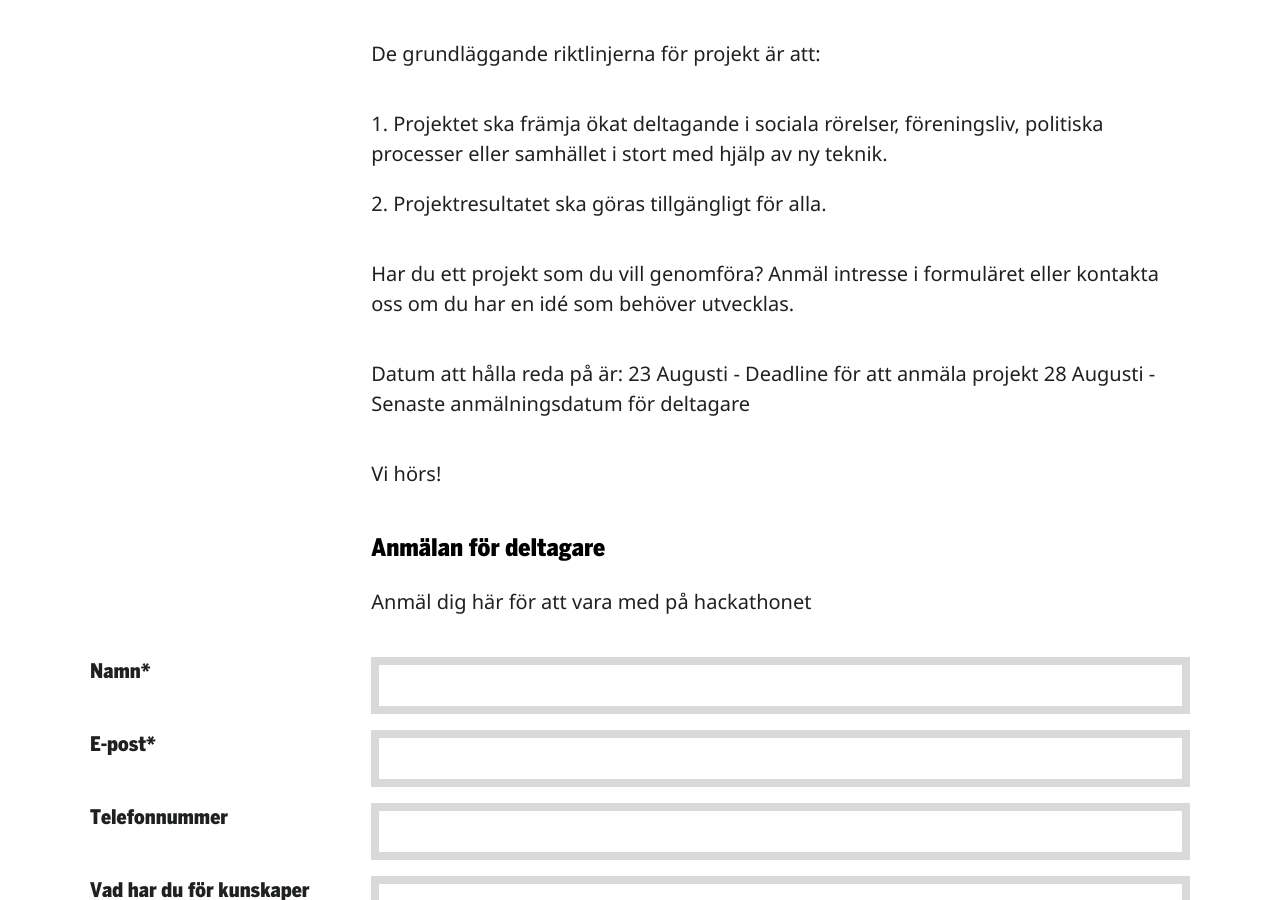
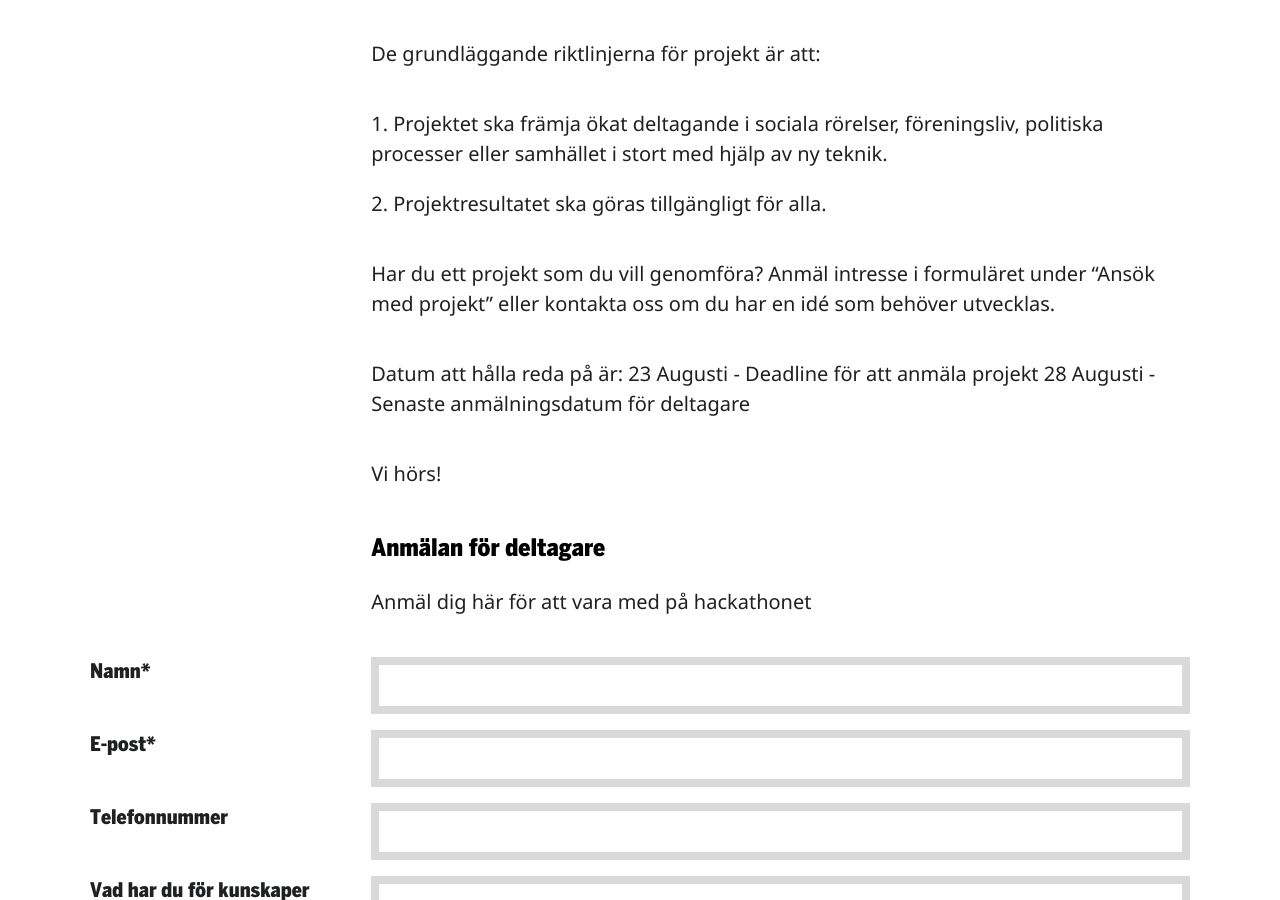
Before and after one commit to civictechsweden/civictech.se, a Jekyll site: the page built from _hackathons/hackathon-2.md, in a window 1280 px wide and 900 px high, scrolled down 1597 px. Built offline with Jekyll 4.4.1, drawn with Linux system fonts in a browser that asks for light colours; nearby versions of some CDN libraries.

Commit message:
Updated Hackathon 2

```diff
--- a/_hackathons/hackathon-2.md
+++ b/_hackathons/hackathon-2.md
@@ -65,7 +65,7 @@ De grundläggande riktlinjerna för projekt är att:
 1. Projektet ska främja ökat deltagande i sociala rörelser, föreningsliv, politiska processer eller samhället i stort med hjälp av ny teknik.
 2. Projektresultatet ska göras tillgängligt för alla.
 
-Har du ett projekt som du vill genomföra? Anmäl intresse i formuläret eller kontakta oss om du har en idé som behöver utvecklas.
+Har du ett projekt som du vill genomföra? Anmäl intresse i formuläret under "Ansök med projekt" eller kontakta oss om du har en idé som behöver utvecklas.
 
 Datum att hålla reda på är:
 23 Augusti - Deadline för att anmäla projekt
```
